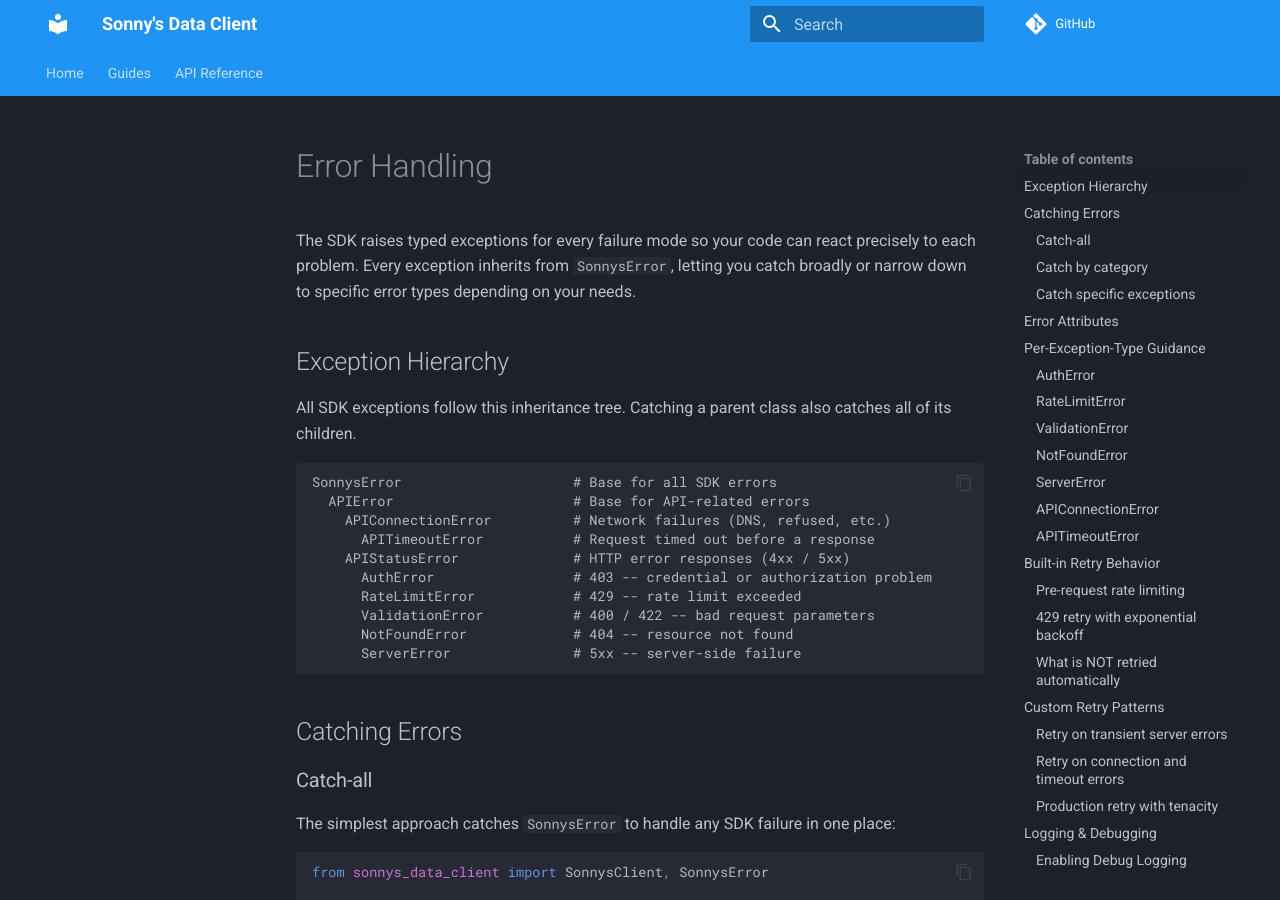
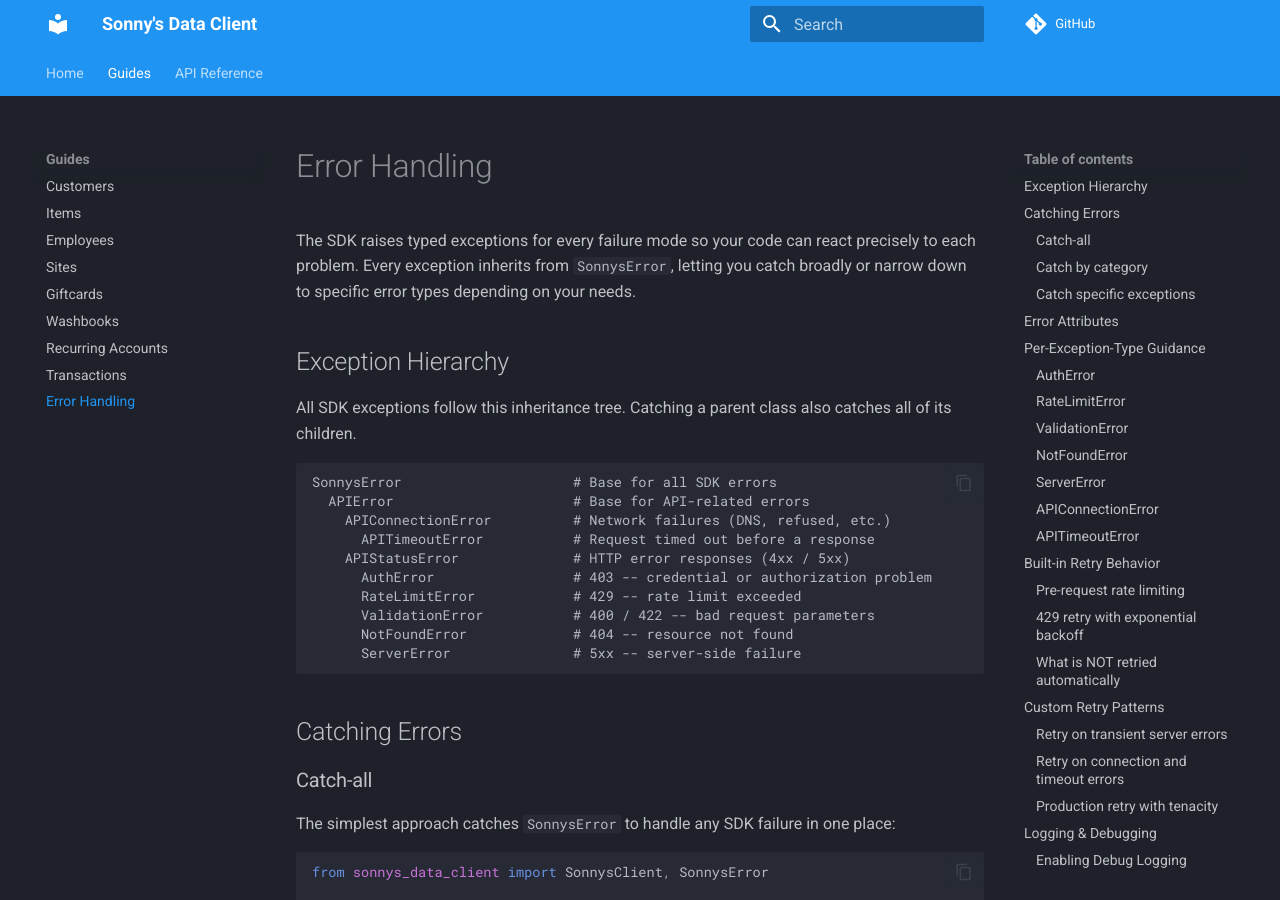
Before and after one commit to christopher-nance/Sonnys-Data-API-V2, an MkDocs documentation site: the page built from docs/guides/error-handling.md, in a window 1280 px wide and 900 px high. Built offline with MkDocs 1.6.1 and Material for MkDocs 9.7.7, drawn with Linux system fonts in a browser that asks for light colours; comment, search, counter and statistics services are not loaded.

Commit message:
docs(16-02): add error handling guide to nav and deploy
Co-Authored-By: Claude Opus 4.6 <noreply@anthropic.com>

```diff
--- a/mkdocs.yml
+++ b/mkdocs.yml
@@ -54,6 +54,7 @@ nav:
       - Washbooks: guides/washbooks.md
       - Recurring Accounts: guides/recurring.md
       - Transactions: guides/transactions.md
+      - Error Handling: guides/error-handling.md
   - API Reference:
       - Client: api/client.md
       - Resources: api/resources.md
```
